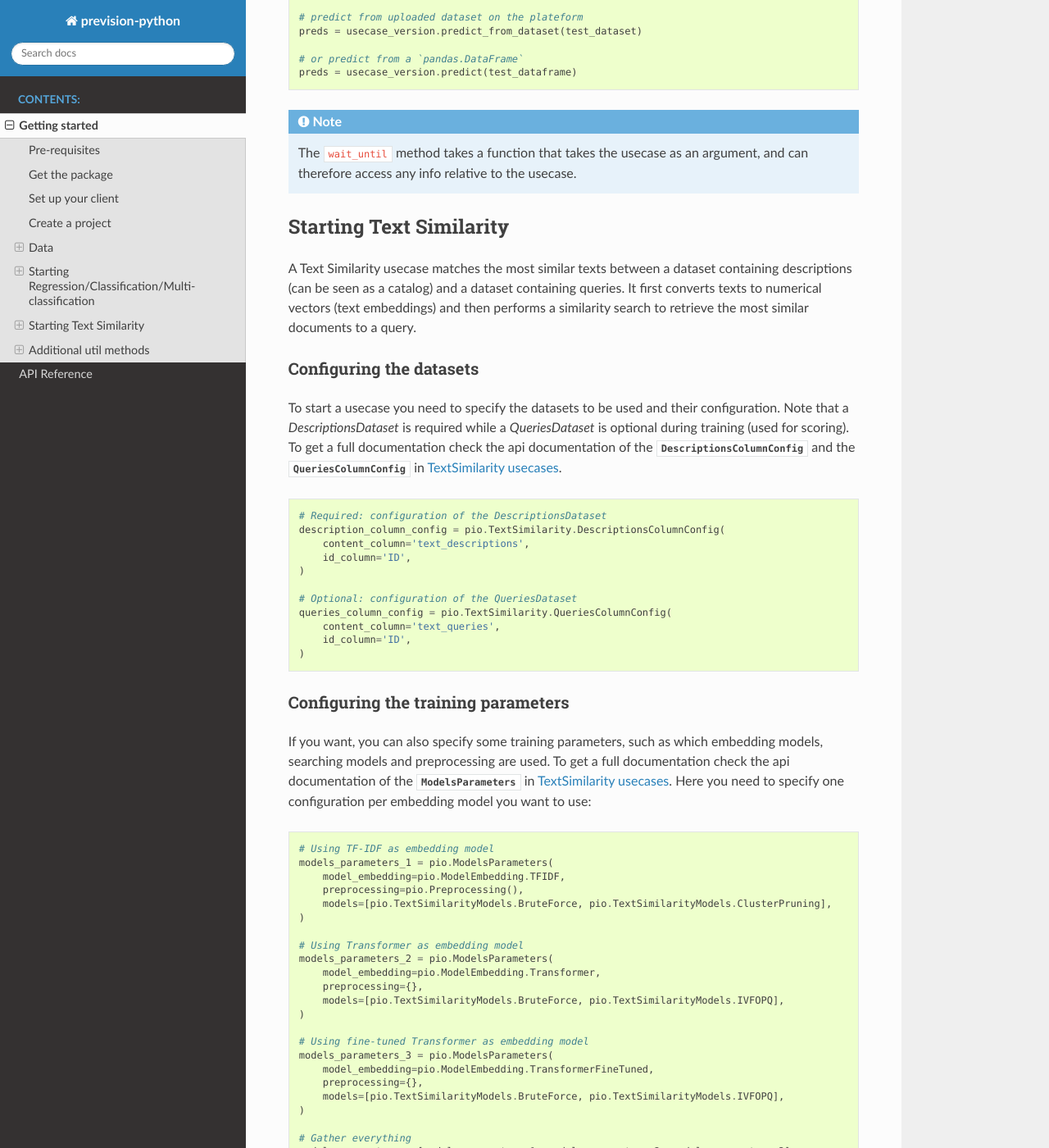
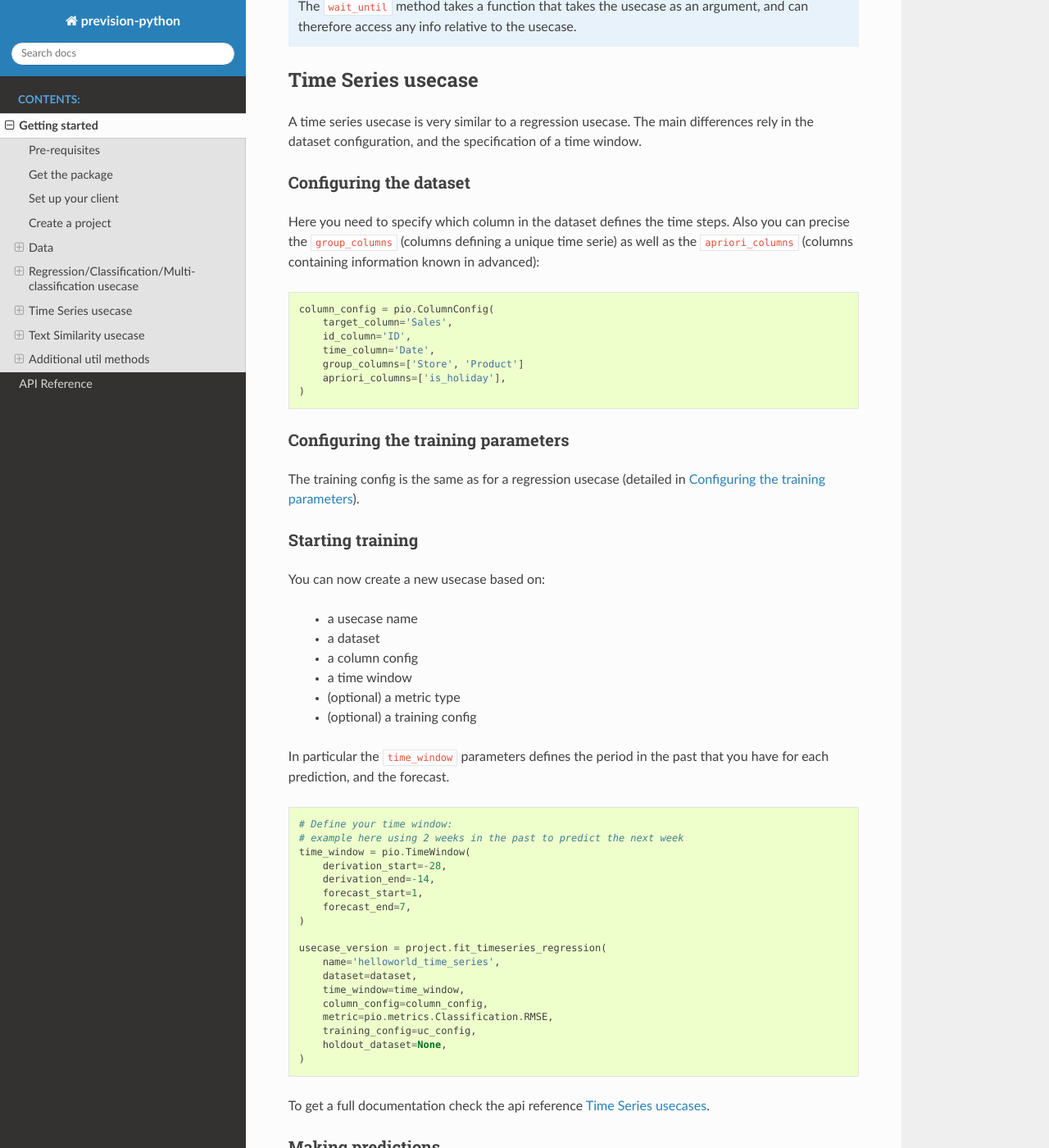
Before and after one commit to previsionio/prevision-python, a Sphinx documentation site: the page built from docs/source/getting_started.rst, in a window 1280 px wide and 1400 px high, scrolled down 5481 px. Shown: the whole window at 82% size. Built offline with Sphinx 7.4.7 and the Read the Docs theme 2.0.0, drawn with Linux system fonts in a browser that asks for light colours; formulas are drawn with MathJax 3; some of the changed text lies outside the part shown.

Commit message:
feat: add time series usage example

```diff
--- a/docs/source/getting_started.rst
+++ b/docs/source/getting_started.rst
@@ -16,18 +16,9 @@ You will be working on a specific "instance". This instance corresponds to the s
 Get the package
 ===============
 
-1. clone the git repo:
-
 .. code-block:: bash
 
-    git clone https://github.com/previsionio/prevision-python.git
-
-2. install as a Python package:
-
-.. code-block:: bash
-
-    cd prevision-python
-    python setup.py install
+    pip install previsionio
 
 
 Set up your client
@@ -190,22 +181,24 @@ If you already uploaded a dataset on the platform and want to grab it locally, s
 
     dataset = pio.Dataset.from_id('5ebaad70a7271000e7b28ea0')
 
-Starting Regression/Classification/Multi-classification
-=======================================================
+Regression/Classification/Multi-classification usecase
+======================================================
 
 Configuring the dataset
 -----------------------
 
-To start a usecase you need to specify the dataset to be used and its configuration (target column, weight column, id column, ...). To get a full documentation check the api documentation of the :class:`.ColumnConfig` in :ref:`config_reference`.
+To start a usecase you need to specify the dataset to be used and its configuration (target column, weight column, id column, ...). To get a full documentation check the api reference of the :class:`.ColumnConfig` in :ref:`config_reference`.
 
 .. code-block:: python
 
     column_config = pio.ColumnConfig(target_column='TARGET', id_column='ID')
 
+.. _configuring train:
+
 Configuring the training parameters
 -----------------------------------
 
-If you want, you can also specify some training parameters, such as which models are used, which transformations are applied, and how the models are optimized. To get a full documentation check the api documentation of the :class:`.TrainingConfig` in :ref:`config_reference`.
+If you want, you can also specify some training parameters, such as which models are used, which transformations are applied, and how the models are optimized. To get a full documentation check the api reference of the :class:`.TrainingConfig` in :ref:`config_reference`.
 
 .. code-block:: python
 
@@ -253,6 +246,8 @@ If you want to use image data for your usecase, you need to provide the API with
         holdout_dataset=None,
     )
 
+.. _making prediction:
+
 Making predictions
 ------------------
 
@@ -277,15 +272,82 @@ To make predictions from a dataset and a usecase, you need to wait until at leas
 
     The ``wait_until`` method takes a function that takes the usecase as an argument, and can therefore access any info relative to the usecase.
 
-Starting Text Similarity
-========================
+Time Series usecase
+===================
+
+A time series usecase is very similar to a regression usecase. The main differences rely in the dataset configuration, and the specification of a time window.
+
+Configuring the dataset
+-----------------------
+
+Here you need to specify which column in the dataset defines the time steps. Also you can precise the ``group_columns`` (columns defining a unique time serie) as well as the ``apriori_columns`` (columns containing information known in advanced):
+
+.. code-block:: python
+
+    column_config = pio.ColumnConfig(
+        target_column='Sales',
+        id_column='ID',
+        time_column='Date',
+        group_columns=['Store', 'Product']
+        apriori_columns=['is_holiday'],
+    )
+
+Configuring the training parameters
+-----------------------------------
+
+The training config is the same as for a regression usecase (detailed in :ref:`configuring train`).
+
+Starting training
+-----------------
+
+You can now create a new usecase based on:
+
+ - a usecase name
+ - a dataset
+ - a column config
+ - a time window
+ - (optional) a metric type
+ - (optional) a training config
+
+In particular the ``time_window`` parameters defines the period in the past that you have for each prediction, and the forecast.
+
+.. code-block:: python
+
+    # Define your time window:
+    # example here using 2 weeks in the past to predict the next week
+    time_window = pio.TimeWindow(
+        derivation_start=-28,
+        derivation_end=-14,
+        forecast_start=1,
+        forecast_end=7,
+    )
+
+    usecase_version = project.fit_timeseries_regression(
+        name='helloworld_time_series',
+        dataset=dataset,
+        time_window=time_window,
+        column_config=column_config,
+        metric=pio.metrics.Classification.RMSE,
+        training_config=uc_config,
+        holdout_dataset=None,
+    )
+
+To get a full documentation check the api reference :ref:`time_series_reference`.
+
+Making predictions
+------------------
+
+The predictions workflow is the same as for a regression usecase (detailed in :ref:`making prediction`).
+
+Text Similarity usecase
+=======================
 
 A Text Similarity usecase matches the most similar texts between a dataset containing descriptions (can be seen as a catalog) and a dataset containing queries. It first converts texts to numerical vectors (text embeddings) and then performs a similarity search to retrieve the most similar documents to a query.
 
 Configuring the datasets
 ------------------------
 
-To start a usecase you need to specify the datasets to be used and their configuration. Note that a *DescriptionsDataset* is required while a *QueriesDataset* is optional during training (used for scoring). To get a full documentation check the api documentation of the :class:`.DescriptionsColumnConfig` and the :class:`.QueriesColumnConfig` in :ref:`text_similarity_reference`.
+To start a usecase you need to specify the datasets to be used and their configuration. Note that a *DescriptionsDataset* is required while a *QueriesDataset* is optional during training (used for scoring). To get a full documentation check the api reference of the :class:`.DescriptionsColumnConfig` and the :class:`.QueriesColumnConfig` in :ref:`text_similarity_reference`.
 
 .. code-block:: python
 
@@ -304,7 +366,7 @@ To start a usecase you need to specify the datasets to be used and their configu
 Configuring the training parameters
 -----------------------------------
 
-If you want, you can also specify some training parameters, such as which embedding models, searching models and preprocessing are used. To get a full documentation check the api documentation of the :class:`.ModelsParameters` in :ref:`text_similarity_reference`. Here you need to specify one configuration per embedding model you want to use:
+If you want, you can also specify some training parameters, such as which embedding models, searching models and preprocessing are used. To get a full documentation check the api reference of the :class:`.ModelsParameters` in :ref:`text_similarity_reference`. Here you need to specify one configuration per embedding model you want to use:
 
 .. code-block:: python
 
```
